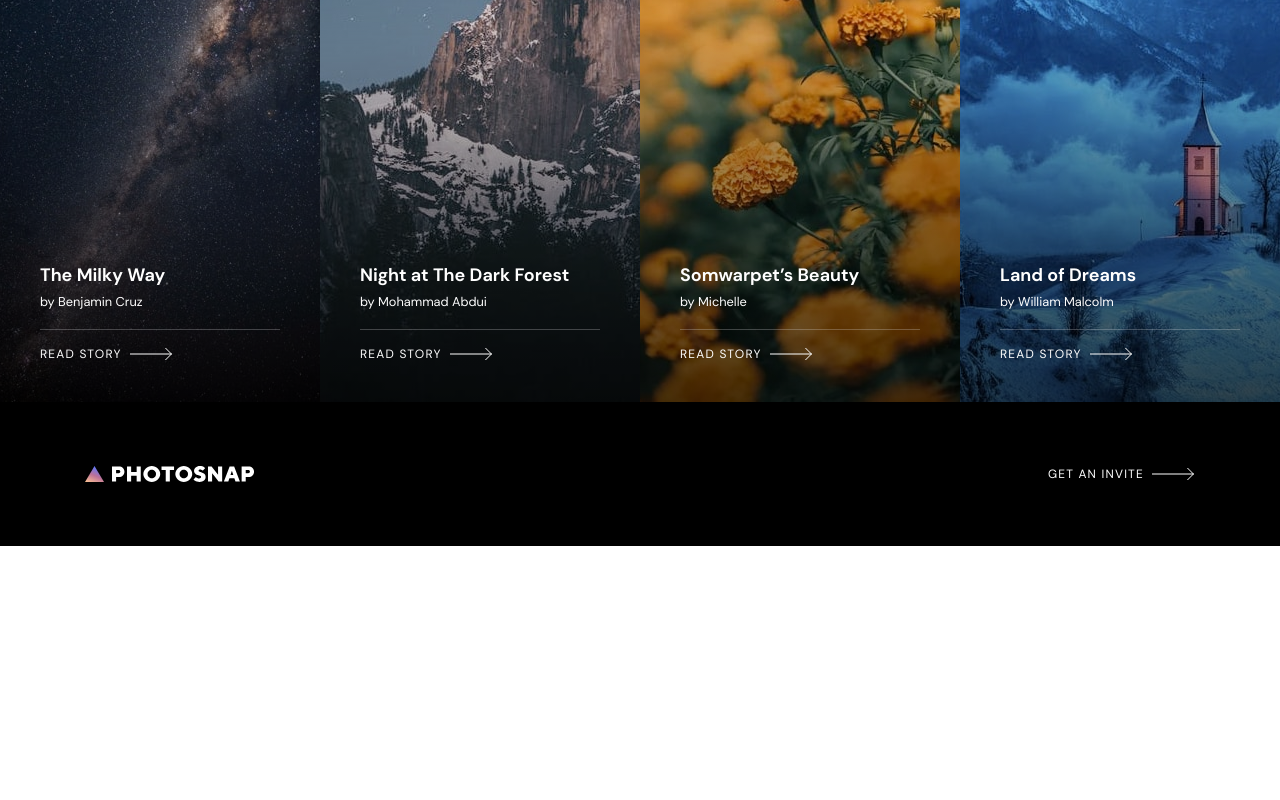
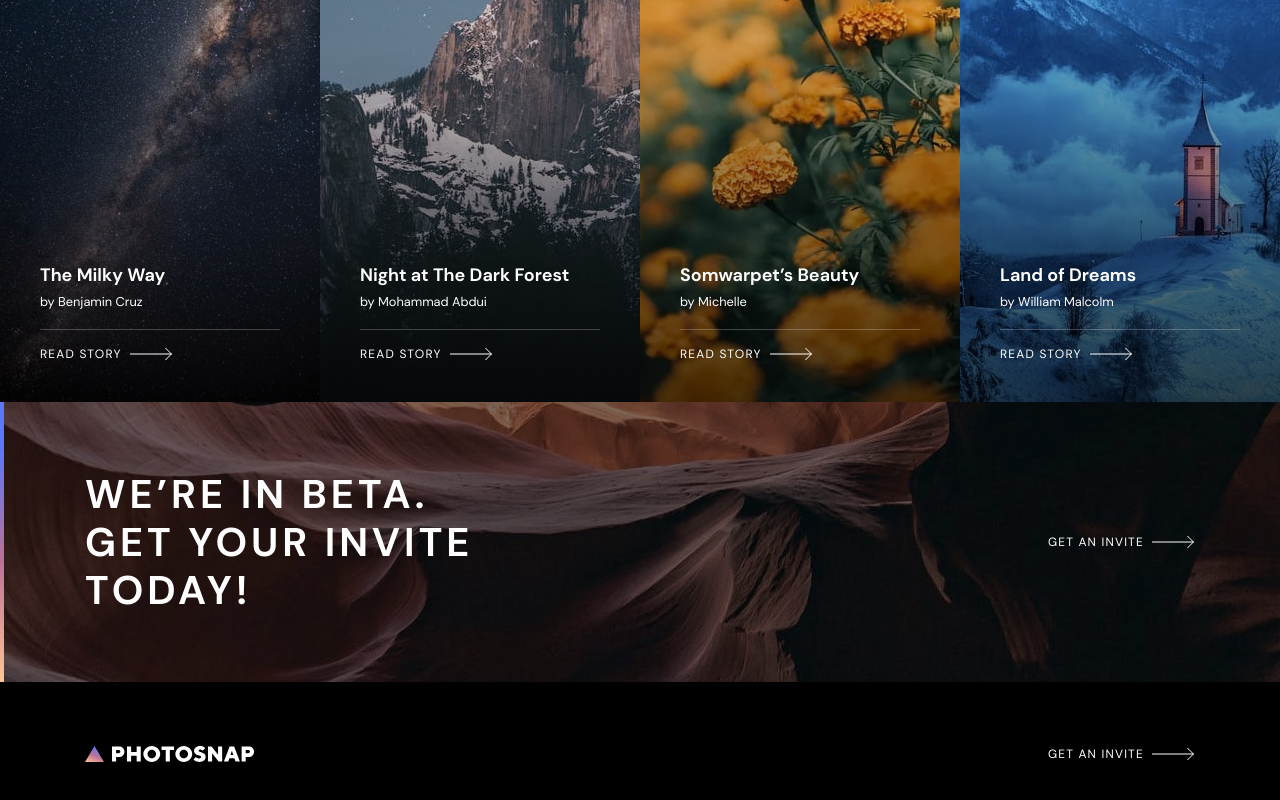
Before and after one commit to dominikrubroeder/photosnap-multi-page-website, a Next.js app: page /stories in a window 1280 px wide. Shown: the part 2320-3120 px from the top of the page. Before the commit the page ends 2866 px from the top, so only its background shows below. Built offline with nearby package versions, Linux system fonts and the light colour scheme.

Commit message:
Build Feature Page UI

```diff
--- a/components/layout/Footer.tsx
+++ b/components/layout/Footer.tsx
@@ -1,15 +1,42 @@
 import React from 'react';
 import Logo from '../svg/Logo';
 import Button from '../ui/Button';
+import Image from 'next/image';
 
-const Footer: React.FC = () => {
+interface FooterProps {
+  withBetaBanner?: boolean;
+}
+
+const Footer: React.FC<FooterProps> = ({ withBetaBanner = true }) => {
   return (
-    <footer className="bg-black py-16 px-4 text-white">
-      <div className="mx-auto flex max-w-[69.375rem] items-center justify-between">
-        <Logo />
-        <Button variant="text" text="Get an invite" />
-      </div>
-    </footer>
+    <>
+      {withBetaBanner && (
+        <section className="relative flex min-h-[17.5rem] items-center px-10 text-white">
+          <div className="absolute top-0 left-10 z-10 h-1 w-32 bg-brand md:left-0 md:h-full md:w-1"></div>
+
+          <div className="relative z-20 mx-auto grid w-full max-w-[69.375rem] gap-8 md:flex md:items-center md:justify-between">
+            <h3 className="max-w-[25rem] text-[2.5rem] font-bold uppercase leading-[3rem] tracking-[0.25rem]">
+              We’re in beta. Get your invite today!
+            </h3>
+            <Button variant="text" text="Get an invite" />
+          </div>
+
+          <Image
+            src="/shared/desktop/bg-beta.jpg"
+            fill
+            alt="Features beta phase banner"
+            className="object-cover"
+          />
+        </section>
+      )}
+
+      <footer className="bg-black py-16 px-10 text-white">
+        <div className="mx-auto flex max-w-[69.375rem] items-center justify-between">
+          <Logo />
+          <Button variant="text" text="Get an invite" />
+        </div>
+      </footer>
+    </>
   );
 };
 
--- a/components/layout/index.tsx
+++ b/components/layout/index.tsx
@@ -5,9 +5,10 @@ import Head from 'next/head';
 
 interface LayoutProps {
   children: React.ReactNode;
+  footerWithBetaBanner?: boolean;
 }
 
-const Layout: React.FC<LayoutProps> = ({ children }) => {
+const Layout: React.FC<LayoutProps> = ({ children, footerWithBetaBanner }) => {
   return (
     <>
       <Head>
@@ -15,9 +16,12 @@ const Layout: React.FC<LayoutProps> = ({ children }) => {
         <meta name="description" content="Photosnap multi page websit" />
         <link rel="icon" href="/favicon-32x32.png" type="image/png" />
       </Head>
+
       <Header />
+
       <main>{children}</main>
-      <Footer />
+
+      <Footer withBetaBanner={footerWithBetaBanner} />
     </>
   );
 };
--- a/pages/index.tsx
+++ b/pages/index.tsx
@@ -7,7 +7,7 @@ import PageHero from '../components/PageHero';
 
 export default function Home() {
   return (
-    <Layout>
+    <Layout footerWithBetaBanner={false}>
       <PageHero
         image="/home/desktop/create-and-share.jpg"
         title="Create and share your photo stories."
```
